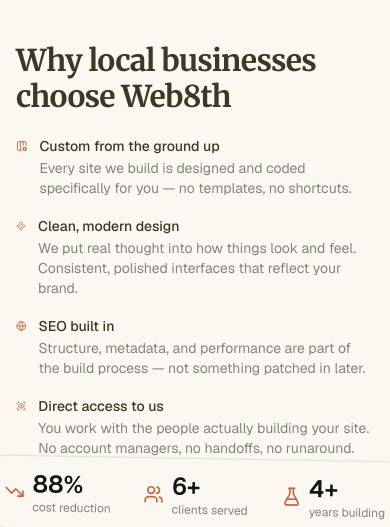
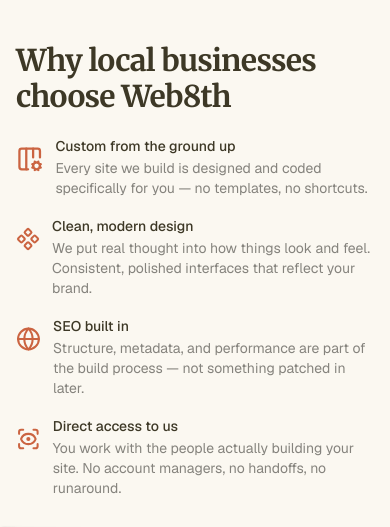
Before and after one commit to web-8th/v1, a Next.js app: page / in a window 390 px wide. Shown: the part 1660-2187 px from the top of the page. Built offline with nearby package versions, Linux system fonts and the light colour scheme.

Commit message:
fix ui issue for landing

```diff
--- a/app/globals.css
+++ b/app/globals.css
@@ -195,6 +195,6 @@
     @apply border-border outline-ring/50;
   }
   body {
-    @apply bg-background text-foreground;
+    @apply bg-background text-foreground overflow-x-hidden;
   }
 }
--- a/app/page.tsx
+++ b/app/page.tsx
@@ -121,7 +121,7 @@
 
 export default function HomePage() {
   return (
-    <div>
+    <div className=''>
       {/* Hero */}
       <section
         className='relative flex h-screen flex-col items-center justify-center gap-4 px-6
@@ -175,42 +175,8 @@
         </div>
       </section>
 
-      <div className='nb-padding'>
-        <div
-          className='mx-auto flex w-full max-w-6xl flex-col gap-20 px-4 sm:px-6 lg:px-8'
-        >
-          {/*<section className='space-y-6 fade-in-from-bottom'>
-            <div className={cn('space-y-2 fade-in-from-bottom', getDelayClass(1))}>
-              <Text variant='hd-xl' className='tracking-tight'>
-                Trusted by local businesses
-              </Text>
-              <Text variant='bd-md' className='text-muted-foreground'>
-                Here's our stats.
-              </Text>
-            </div>
-            <div
-              className={cn(
-                `grid gap-4 rounded-2xl border bg-muted/60 p-5 fade-in-from-bottom
-                sm:grid-cols-2 lg:grid-cols-4`,
-                getDelayClass(1)
-              )}
-            >
-              {trustStats.map((item, index) => (
-                <div
-                  key={item.label}
-                  className={cn('fade-in-from-bottom', getDelayClass(index + 2))}
-                >
-                  <Text variant='bd-xl' className='text-2xl font-semibold'>
-                    {item.value}
-                  </Text>
-                  <Text variant='muted-sm' className='text-sm text-muted-foreground'>
-                    {item.label}
-                  </Text>
-                </div>
-              ))}
-            </div>
-          </section>*/}
-
+      <div className='nb-padding container mx-auto px-4'>
+        <div className='flex w-full max-w-6xl flex-col gap-20 lg:px-8'>
           <section className='space-y-6'>
             <div className={cn('space-y-2 fade-in-from-bottom', getDelayClass(1))}>
               <Text variant='hd-xl' className='text-3xl tracking-tight md:text-4xl'>
@@ -257,7 +223,7 @@
               >
                 Why local businesses choose Web8th
               </Text>
-              <div className='space-y-4'>
+              <div className='space-y-4 mb-8 md:mb-0'>
                 {differentiators.map((item, index) => (
                   <div
                     key={item.title}
@@ -266,7 +232,7 @@
                       getDelayClass(index + 3)
                     )}
                   >
-                    <item.icon className='mt-0.5 size-5 text-primary' />
+                    <item.icon size={50} className='text-primary' />
                     <div>
                       <Text variant='label' className='font-medium'>
                         {item.title}
```
